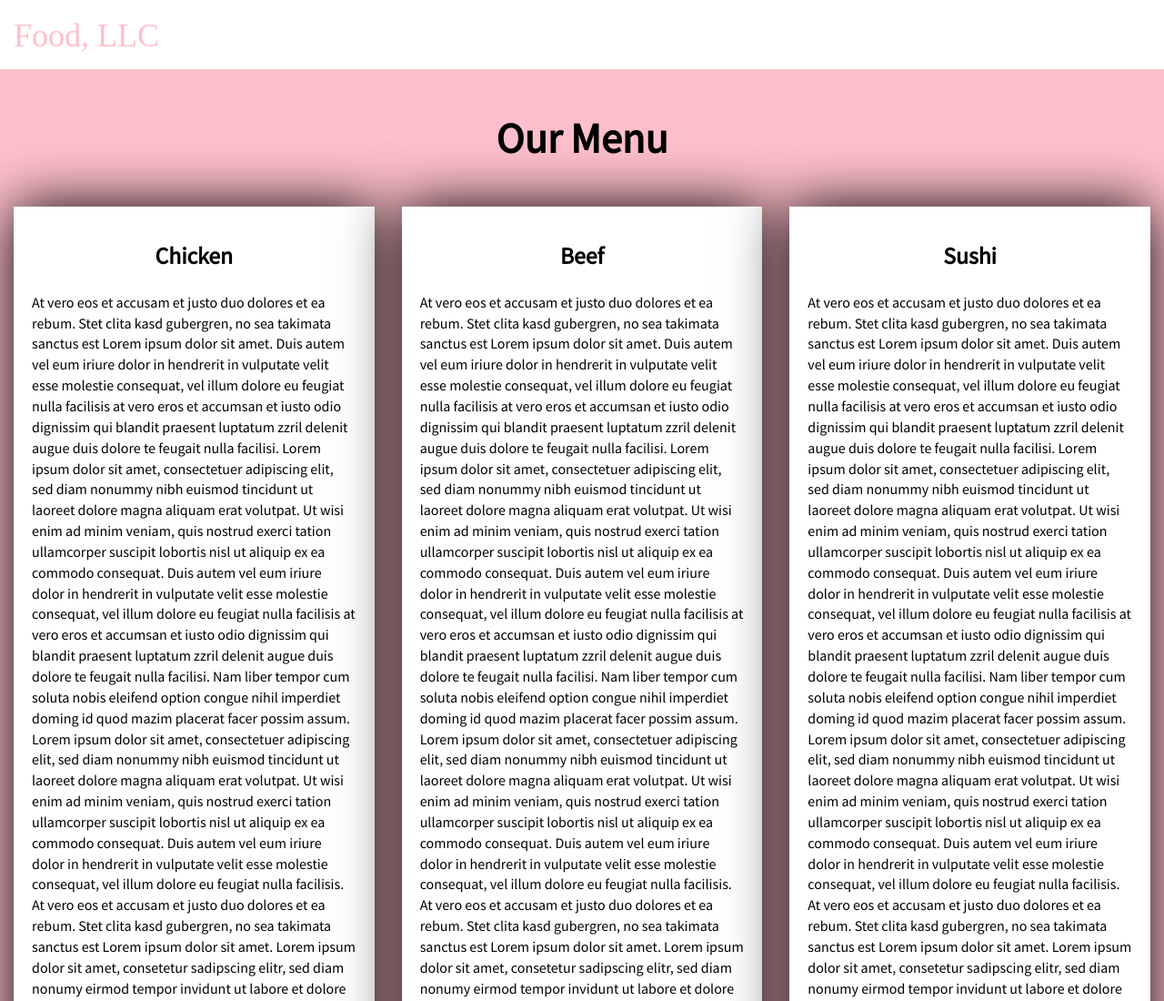
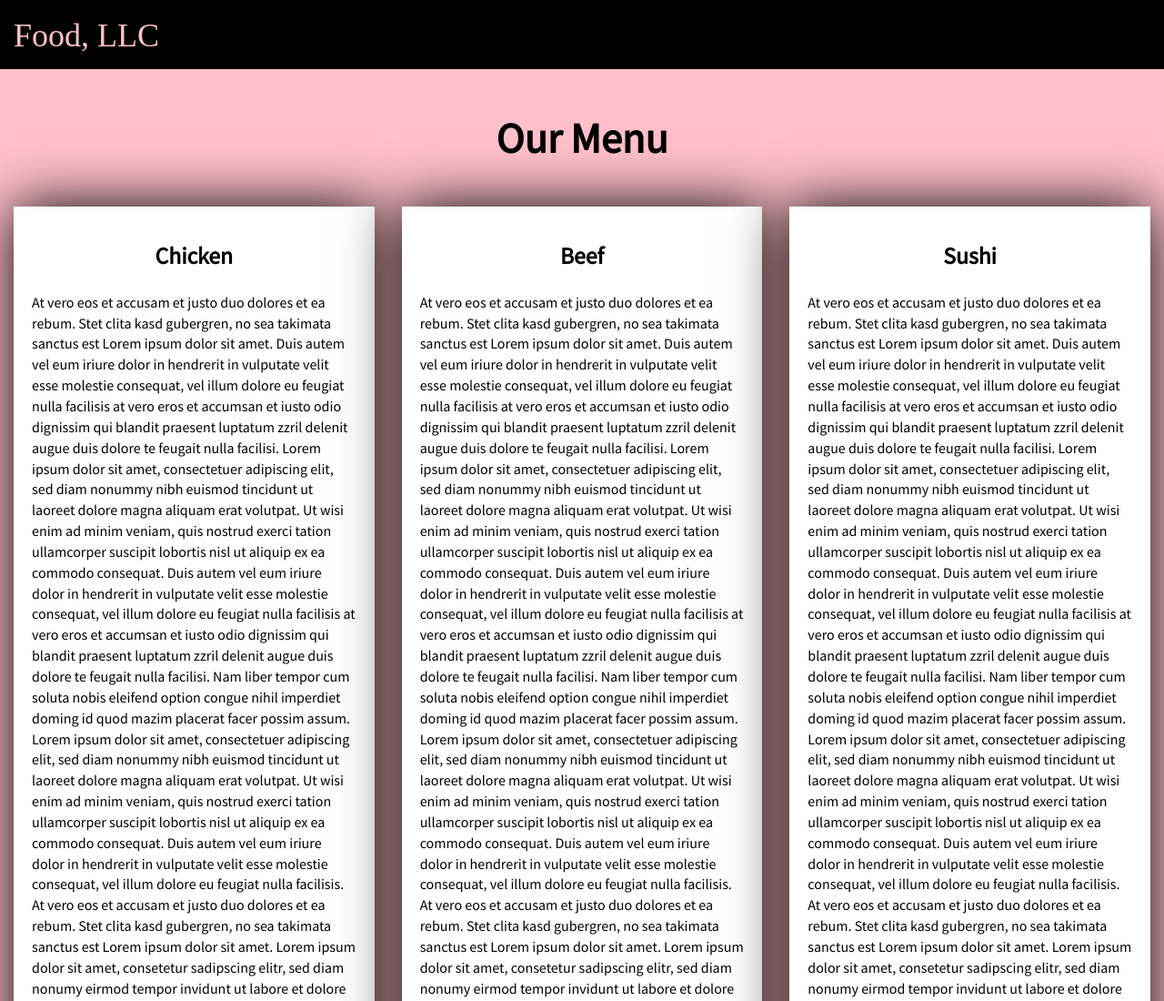
Before and after one commit to amnasaqer/module-3soloution, a plain HTML site: page index.html in a window 1280 px wide. Shown: the top 1100 px of the page at 91% size. Drawn offline with nearby package versions, Linux system fonts and the light colour scheme.

Commit message:
Update style2.css

```diff
--- a/style2.css
+++ b/style2.css
@@ -7,7 +7,7 @@ body {
 /** HEADER **/
 
 #header-nav {
-  background-color: White;
+  background-color: black;
   border-radius: 0;
   border: 0;
 }
```
